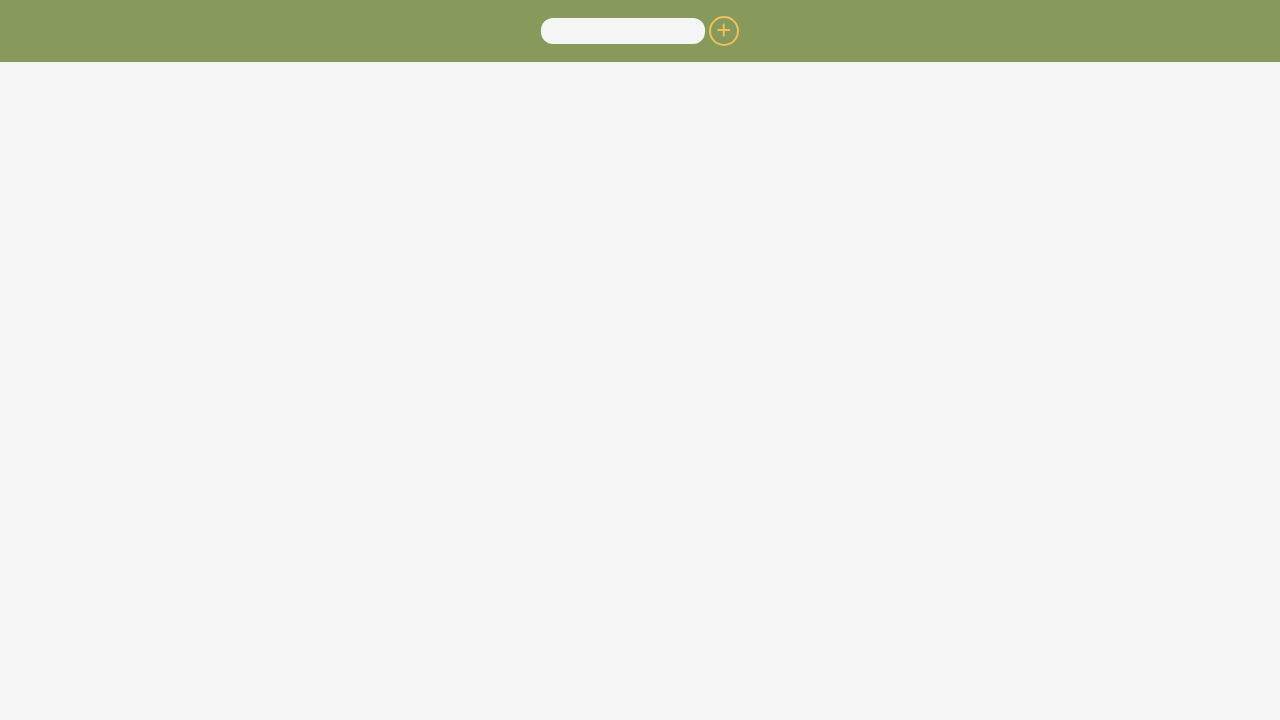
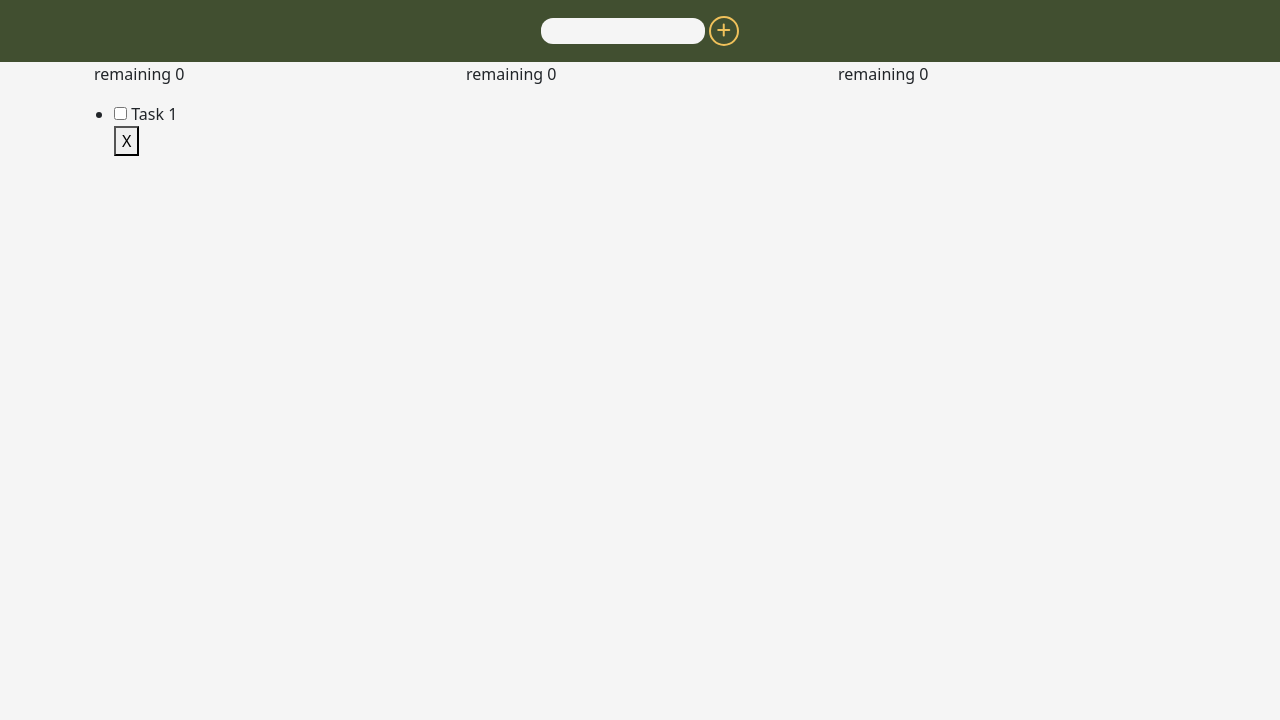
Before and after one commit to DonMilly/To-Do, a plain HTML site: page index.html in a window 1280 px wide. Shown: the part 80-800 px from the top of the page. Drawn offline with nearby package versions, Linux system fonts and the light colour scheme; a web font is replaced by a local one.

Commit message:
Adding task counter

```diff
--- a/css/styles.css
+++ b/css/styles.css
@@ -3,7 +3,9 @@
 header {
     font-family: 'Agbalumo', 'Gill Sans', 'Gill Sans MT', Calibri, 'Trebuchet MS', sans-serif;
     /* background: #588157; */
-    background: #87995B;
+    /* background: #87995B; */
+    background: #414F30;
+    color: white;
     padding: 1rem;
 }
 
@@ -23,11 +25,34 @@ header {
     border-radius: 12px;
 }
 
+/* #task-input:hover {
+    background-color: #F5F5F5;
+    border-style: solid;
+    border-color: #F0C15B;
+    border-radius: 12px;
+} */
+
 .task-button {
-    background-color: #87995B;
+    background-color: #414F30;
     border-style: solid;
     color: #F0C15B;;
     border-color: #F0C15B;
     border-radius: 15px;
+}
 
+.task-button:hover {
+    background-color: #414F30;
+    border-style: solid;
+    color: #F5F5F5;;
+    border-color: #F5F5F5;
+    border-radius: 15px;
 }
+
+.stats {
+    list-style: none;
+}
+
+.stats > li {
+    display: inline;
+    /* padding: 0.5rem; */
+}
--- a/index.html
+++ b/index.html
@@ -1,16 +1,21 @@
 <!DOCTYPE html>
 <html lang="en">
+
 <head>
     <meta charset="UTF-8">
     <meta name="viewport" content="width=device-width, initial-scale=1.0">
     <title>TO-DO</title>
     <!-- Styling -->
     <link rel="stylesheet" type="text/css" href="css/styles.css" />
-    <link href="https://cdn.jsdelivr.net/npm/bootstrap@5.3.2/dist/css/bootstrap.min.css" rel="stylesheet" integrity="sha384-T3c6CoIi6uLrA9TneNEoa7RxnatzjcDSCmG1MXxSR1GAsXEV/Dwwykc2MPK8M2HN" crossorigin="anonymous">
+    <link href="https://cdn.jsdelivr.net/npm/bootstrap@5.3.2/dist/css/bootstrap.min.css" rel="stylesheet"
+        integrity="sha384-T3c6CoIi6uLrA9TneNEoa7RxnatzjcDSCmG1MXxSR1GAsXEV/Dwwykc2MPK8M2HN" crossorigin="anonymous">
 
-    <script src="https://cdn.jsdelivr.net/npm/bootstrap@5.3.2/dist/js/bootstrap.bundle.min.js" integrity="sha384-C6RzsynM9kWDrMNeT87bh95OGNyZPhcTNXj1NW7RuBCsyN/o0jlpcV8Qyq46cDfL" crossorigin="anonymous"></script>
+    <script src="https://cdn.jsdelivr.net/npm/bootstrap@5.3.2/dist/js/bootstrap.bundle.min.js"
+        integrity="sha384-C6RzsynM9kWDrMNeT87bh95OGNyZPhcTNXj1NW7RuBCsyN/o0jlpcV8Qyq46cDfL"
+        crossorigin="anonymous"></script>
     <script src="https://kit.fontawesome.com/07bb9b8497.js" crossorigin="anonymous"></script>
 </head>
+
 <body class="background">
     <header>
         <div class="container, text-center">
@@ -23,5 +28,40 @@
             </form>
         </div>
     </header>
+    <div class="container" id="taskbox-list" class="text-center">
+        <div class="container">
+            <div class="row">
+
+                <ul class="stats col">
+                    <li>
+                        <span>remaining</span>
+                        <span id="remaining-tasks">0</span>
+                    </li>
+                </ul>
+                <ul class="stats col">
+                    <li>
+                        <span>remaining</span>
+                        <span id="remaining-tasks">0</span>
+                    </li>
+                </ul>
+                <ul class="stats col">
+                    <li>
+                        <span>remaining</span>
+                        <span id="remaining-tasks">0</span>
+                    </li>
+                </ul>
+            </div>
+        </div>
+        <ul class="tasks">
+            <li class="task-item">
+                <div>
+                    <input type="checkbox" name="task-item" id="1">
+                    <span>Task 1</span>
+                </div>
+                <button title="archive-task" class="archive-task">X</button>
+            </li>
+        </ul>
+    </div>
 </body>
+
 </html>
```
